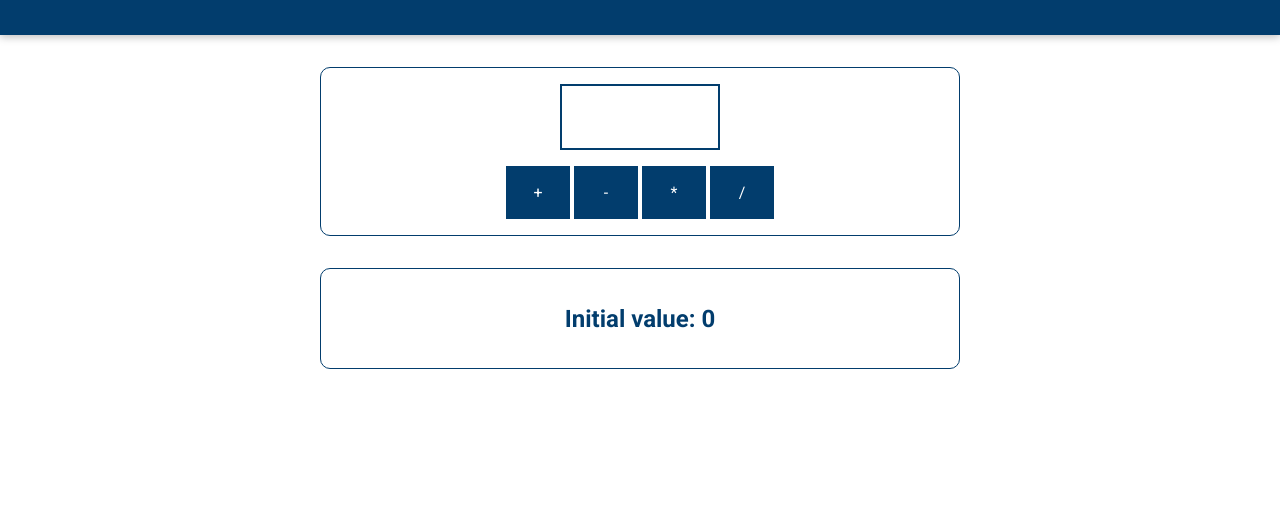
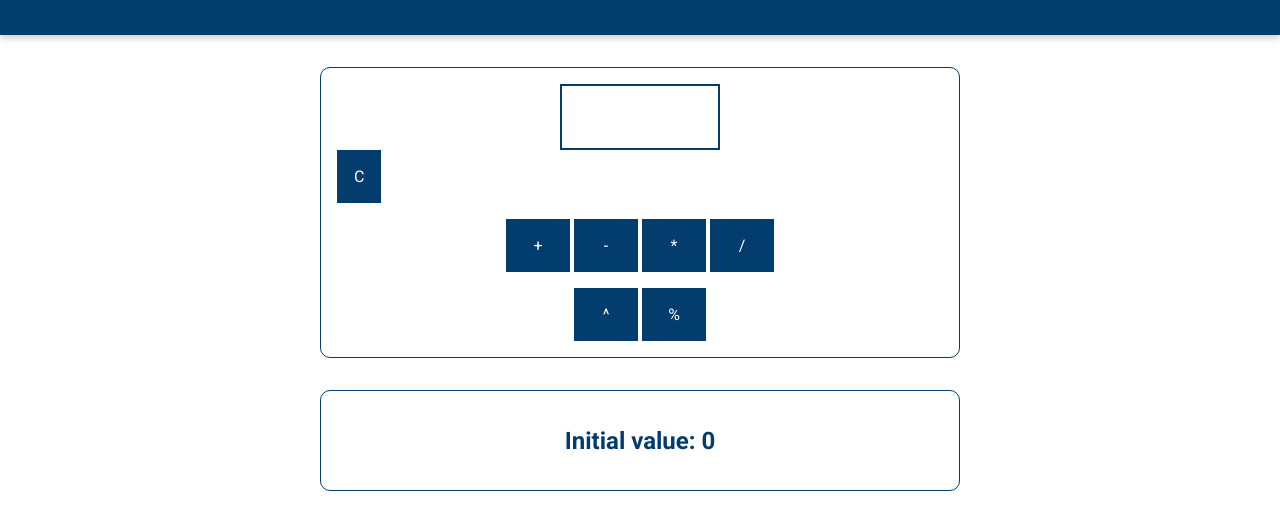
Before and after one commit to achmadnp/Quantified, a plain HTML site: page index.html in a window 1280 px wide. Shown: the part 78-608 px from the top of the page. Drawn offline with Linux system fonts and the light colour scheme.

Commit message:
add couple of mathematical operation button

```diff
--- a/index.html
+++ b/index.html
@@ -10,6 +10,8 @@
       rel="stylesheet"
     />
     <link rel="stylesheet" href="assets/styles/app.css" />
+    <script src="assets/scripts/vendor.js" defer></script>
+    <script src="assets/scripts/app.js" defer></script>
   </head>
   <body>
     <header>
@@ -17,20 +19,29 @@
     </header>
 
     <section id="calculator">
-      <input type="number" id="input-number" />
+      <div class="grid-c">
+        <div class="grid-item">
+          <input type="number" id="input-number" />
+        </div>
+        <div class="grid-item">
+          <button type="button" id="btn-reset">C</button>
+        </div>
+      </div>
+
       <div id="calc-actions">
         <button type="button" id="btn-add">+</button>
         <button type="button" id="btn-subtract">-</button>
         <button type="button" id="btn-multiply">*</button>
         <button type="button" id="btn-divide">/</button>
       </div>
+      <div id="calc-actions">
+        <button type="button" id="btn-powerOf">^</button>
+        <button type="button" id="btn-modulo">%</button>
+      </div>
     </section>
     <section id="results">
       <h2 id="current-calculation">0</h2>
       <h2 id="result-txt">Result: <span id="current-result">0</span></h2>
     </section>
-
-    <script src="assets/scripts/vendor.js"></script>
-    <script src="assets/scripts/app.js"></script>
   </body>
 </html>
```
